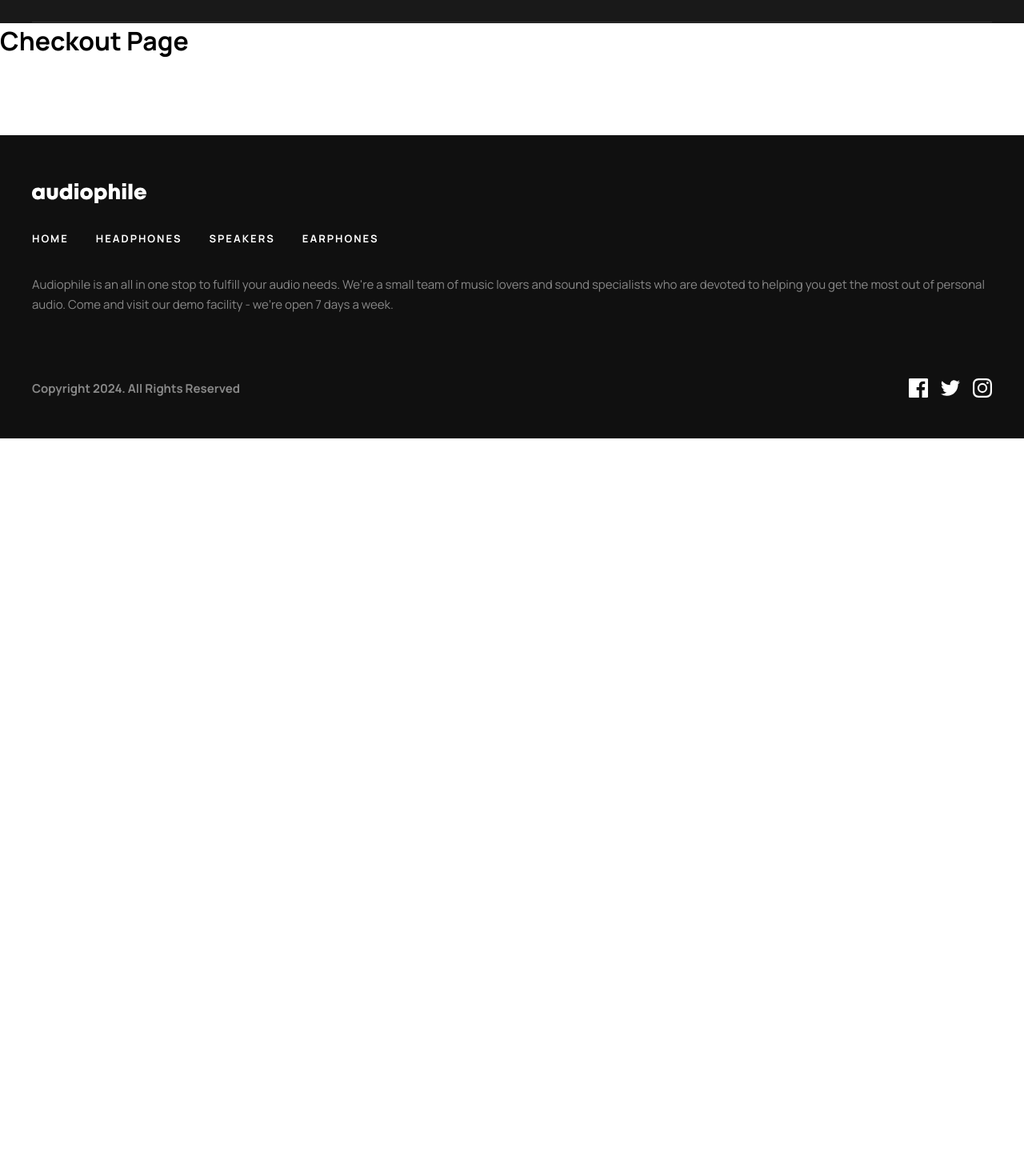
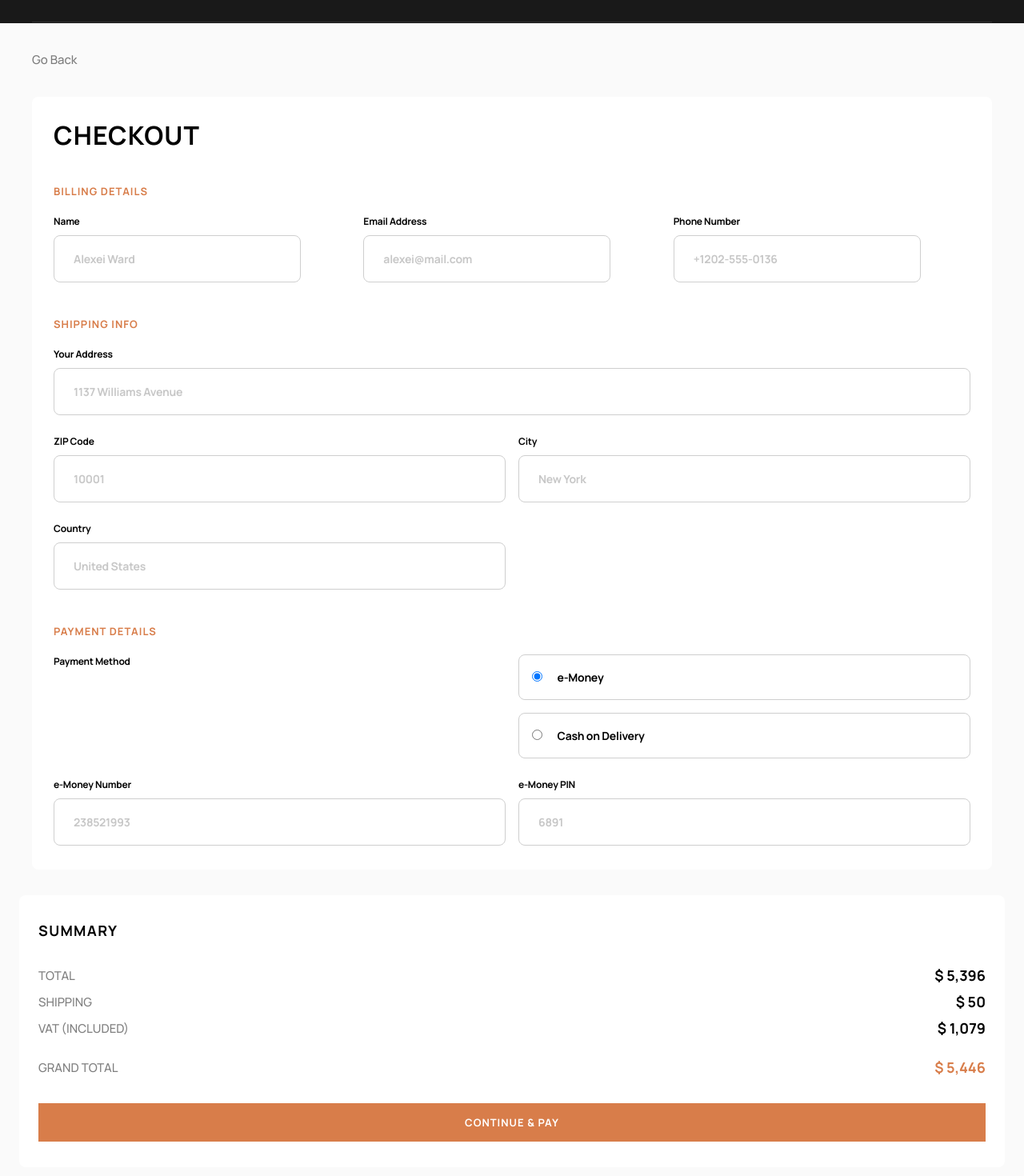
Before and after one commit to kanae367/audiophile, a Vue app: page /checkout in a window 1280 px wide. Shown: the part 60-1530 px from the top of the page at 80% size. Before the commit the page ends 800 px from the top, so only its background shows below. Built offline with nearby package versions, Linux system fonts and the light colour scheme.

Commit message:
feat: added checkout page

```diff
--- a/src/assets/main.css
+++ b/src/assets/main.css
@@ -7,4 +7,5 @@
   min-height: 100vh;
   display: flex;
   flex-direction: column;
+  background-color: #fafafa;
 }
--- /dev/null
+++ b/src/styles/shared.css
@@ -0,0 +1,55 @@
+.button {
+  width: 160px;
+  background-color: #d87d4a;
+  color: white;
+  border: none;
+  text-transform: uppercase;
+  font-weight: bold;
+  font-size: 13px;
+  letter-spacing: 1px;
+  padding: 15px 0;
+  text-decoration: none;
+  transition: background-color 0.2s;
+  cursor: pointer;
+}
+
+.button:hover {
+  background-color: #fbaf85;
+}
+
+.text {
+  font-size: 15px;
+  line-height: 25px;
+  color: black;
+  opacity: 0.5;
+  font-weight: 500;
+}
+
+.return-btn {
+  font-size: 15px;
+  padding: 16px 24px;
+  color: black;
+  opacity: 0.5;
+  font-weight: 500;
+  line-height: 25px;
+  margin-bottom: 9px;
+  text-decoration: none;
+  display: inline-block;
+}
+
+@media screen and (min-width: 768px) {
+  .return-btn {
+    padding: 10px 40px;
+    margin-top: 23px;
+    margin-bottom: 24px;
+  }
+}
+
+@media screen and (min-width: 1440px) {
+  .return-btn {
+    padding: 0;
+    margin-left: 165px;
+    margin-top: 76px;
+    margin-bottom: 56px;
+  }
+}
--- a/src/views/CheckoutView.vue
+++ b/src/views/CheckoutView.vue
@@ -1,3 +1,299 @@
+<script setup lang="ts">
+import { RouterLink } from 'vue-router'
+const cart = [1, 2, 3]
+</script>
 <template>
-  <h1>Checkout Page</h1>
+  <RouterLink class="return-btn" to="/">Go Back</RouterLink>
+  <form class="form" name="checkout">
+    <h1 class="form__title">Checkout</h1>
+    <div class="billing-container">
+      <h2 class="title">Billing Details</h2>
+      <div class="items">
+        <div class="item">
+          <label for="name">Name</label>
+          <input class="input" type="text" id="name" placeholder="Alexei Ward" />
+        </div>
+        <div class="item">
+          <label for="email">Email Address</label>
+          <input class="input" type="text" id="email" placeholder="alexei@mail.com" />
+        </div>
+        <div class="item">
+          <label for="phone">Phone Number</label>
+          <input class="input" type="text" id="phone" placeholder="+1202-555-0136" />
+        </div>
+      </div>
+    </div>
+    <div class="shipping-container">
+      <h2 class="title">Shipping Info</h2>
+      <div class="items">
+        <div class="item">
+          <label for="address">Your Address</label>
+          <input class="input" type="text" id="address" placeholder="1137 Williams Avenue" />
+        </div>
+        <div class="item">
+          <label for="zip">ZIP Code</label>
+          <input class="input" type="text" id="zip" placeholder="10001" />
+        </div>
+        <div class="item">
+          <label for="city">City</label>
+          <input class="input" type="text" id="city" placeholder="New York" />
+        </div>
+        <div class="item">
+          <label for="country">Country</label>
+          <input class="input" type="text" id="country" placeholder="United States" />
+        </div>
+      </div>
+    </div>
+    <div>
+      <h2 class="title">Payment Details</h2>
+      <div class="item">
+        <div class="payment-container">
+          <label>Payment Method</label>
+          <div>
+            <label class="payment-item">
+              <input checked class="payment-radio" type="radio" name="payment" />
+              e-Money
+            </label>
+            <label class="payment-item">
+              <input class="payment-radio" type="radio" name="payment" />
+              Cash on Delivery
+            </label>
+          </div>
+          <div class="item">
+            <label for="e-number">e-Money Number</label>
+            <input class="input" type="text" id="e-number" placeholder="238521993" />
+          </div>
+          <div class="item">
+            <label for="pin">e-Money PIN</label>
+            <input class="input" type="text" id="pin" placeholder="6891" />
+          </div>
+        </div>
+      </div>
+    </div>
+  </form>
+  <div class="summary">
+    <h2 class="summary__title">Summary</h2>
+    <ul class="summary__list">
+      <li class="summary__list-item" v-for="item in cart" :key="item"></li>
+    </ul>
+    <ul class="summary__result">
+      <li class="summary__result-item">
+        Total
+        <span class="accent">$ 5,396</span>
+      </li>
+      <li class="summary__result-item">
+        Shipping
+        <span class="accent">$ 50</span>
+      </li>
+      <li class="summary__result-item">
+        Vat (included)
+        <span class="accent">$ 1,079</span>
+      </li>
+    </ul>
+
+    <div class="summary__result-item">
+      Grand Total
+      <span class="accent_brown accent">$ 5,446</span>
+    </div>
+    <button form="checkout" class="button button_wide">Continue & Pay</button>
+  </div>
 </template>
+
+<style scoped>
+@import '../styles/shared.css';
+.form {
+  margin: 0 24px;
+  background-color: white;
+  border-radius: 8px;
+  padding: 24px;
+}
+
+.form__title {
+  font-size: 28px;
+  letter-spacing: 1px;
+  text-transform: uppercase;
+  font-weight: bold;
+}
+
+.title {
+  font-size: 13px;
+  line-height: 25px;
+  letter-spacing: 1px;
+  font-weight: bold;
+  text-transform: uppercase;
+  color: #d87d4a;
+  margin-bottom: 16px;
+  margin-top: 32px;
+}
+
+label {
+  display: block;
+  font-size: 12px;
+  letter-spacing: -0.2px;
+  font-weight: bold;
+  margin-bottom: 9px;
+}
+
+.input {
+  display: block;
+  padding: 19px 24px;
+  border-radius: 8px;
+  font-size: 14px;
+  letter-spacing: -0.25px;
+  font-weight: bold;
+  border: 1px solid #cfcfcf;
+  width: 100%;
+}
+
+.input::placeholder {
+  opacity: 0.4;
+}
+
+.payment-item {
+  padding: 18px 16px;
+  border: 1px solid #cfcfcf;
+  border-radius: 8px;
+  font-size: 14px;
+  letter-spacing: -0.25px;
+  font-weight: bold;
+  margin-bottom: 16px;
+}
+
+.payment-item:last-child {
+  margin-bottom: 32px;
+}
+
+.payment-radio {
+  margin-right: 16px;
+}
+
+.summary {
+  margin: 0 24px;
+  margin-top: 32px;
+  background-color: white;
+  border-radius: 8px;
+  padding: 32px 24px;
+}
+
+.summary__title {
+  font-size: 18px;
+  letter-spacing: 1.3px;
+  font-weight: bold;
+  text-transform: uppercase;
+  margin-bottom: 32px;
+}
+
+.summary__list {
+  list-style: none;
+}
+
+.summary__result {
+  display: flex;
+  flex-direction: column;
+  gap: 8px;
+  list-style: none;
+  margin-bottom: 24px;
+}
+
+.summary__result-item {
+  line-height: 25px;
+  font-size: 15px;
+  font-weight: 500;
+  text-transform: uppercase;
+  color: rgba(0, 0, 0, 0.5);
+  display: flex;
+  justify-content: space-between;
+}
+
+.accent {
+  color: black;
+  font-weight: bold;
+  font-size: 18px;
+}
+
+.accent_brown {
+  color: #d87d4a;
+  margin-bottom: 32px;
+}
+
+.button_wide {
+  width: 100%;
+}
+
+.items {
+  display: flex;
+  flex-direction: column;
+  gap: 24px;
+}
+
+.item {
+  flex-grow: 1;
+}
+
+.billing-container .input {
+  max-width: 309px;
+}
+
+.payment-container .item:last-child {
+  margin-top: 24px;
+}
+
+@media screen and (min-width: 768px) {
+  .form {
+    margin: 0 40px;
+    padding: 30px 27px;
+  }
+
+  .form__title {
+    font-size: 32px;
+    line-height: 36px;
+    letter-spacing: 1.1px;
+  }
+
+  .title {
+    margin-top: 40px;
+  }
+
+  .items {
+    flex-direction: row;
+    flex-wrap: wrap;
+    column-gap: 16px;
+    row-gap: 24px;
+  }
+
+  .shipping-container .items {
+    display: grid;
+    grid-template-areas: 'first first' 'second third' 'fourth empty';
+  }
+
+  .shipping-container .item:first-child {
+    grid-area: first;
+  }
+
+  .shipping-container .item:nth-child(2) {
+    grid-area: second;
+  }
+
+  .shipping-container .item:nth-child(3) {
+    grid-area: third;
+  }
+
+  .shipping-container .item:last-child {
+    grid-area: fourth;
+  }
+
+  .payment-container {
+    display: grid;
+    grid-template-columns: 1fr 1fr;
+    column-gap: 16px;
+  }
+
+  .payment-item:last-child {
+    margin-bottom: 24px;
+  }
+
+  .payment-container .item:last-child {
+    margin-top: 0;
+  }
+}
+</style>
--- a/src/views/ProductView.vue
+++ b/src/views/ProductView.vue
@@ -19,7 +19,7 @@ watch(
 )
 </script>
 <template>
-  <RouterLink class="product__return" to="/">Go Back</RouterLink>
+  <RouterLink class="return-btn" to="/">Go Back</RouterLink>
   <section v-if="item" id="product">
     <div class="product__header">
       <img
@@ -92,23 +92,12 @@ watch(
 </template>
 
 <style scoped>
+@import '../styles/shared.css';
 #product {
   display: flex;
   flex-direction: column;
   padding: 0 24px;
   gap: 88px;
-}
-
-.product__return {
-  font-size: 15px;
-  padding: 16px 24px;
-  color: black;
-  opacity: 0.5;
-  font-weight: 500;
-  line-height: 25px;
-  margin-bottom: 9px;
-  text-decoration: none;
-  display: inline-block;
 }
 
 .product__image {
@@ -135,14 +124,6 @@ watch(
   letter-spacing: 1px;
   font-weight: bold;
   text-transform: uppercase;
-}
-
-.text {
-  font-size: 15px;
-  line-height: 25px;
-  color: black;
-  opacity: 0.5;
-  font-weight: 500;
 }
 
 .product__price {
@@ -176,25 +157,6 @@ watch(
 
 .product__amount-button:hover {
   color: #d87d4a;
-}
-
-.button {
-  width: 160px;
-  background-color: #d87d4a;
-  color: white;
-  border: none;
-  text-transform: uppercase;
-  font-weight: bold;
-  font-size: 13px;
-  letter-spacing: 1px;
-  padding: 15px 0;
-  text-decoration: none;
-  transition: background-color 0.2s;
-}
-
-.button:hover {
-  background-color: #fbaf85;
-  cursor: pointer;
 }
 
 .features {
@@ -295,11 +257,6 @@ watch(
     margin-bottom: 20px;
   }
 
-  .product__return {
-    padding: 10px 40px;
-    margin-top: 23px;
-    margin-bottom: 24px;
-  }
   .product__header {
     display: flex;
     gap: 69px;
@@ -375,13 +332,6 @@ watch(
     gap: 160px;
   }
 
-  .product__return {
-    padding: 0;
-    margin-left: 165px;
-    margin-top: 76px;
-    margin-bottom: 56px;
-  }
-
   .product__header {
     height: 560px;
     gap: 124px;
```
